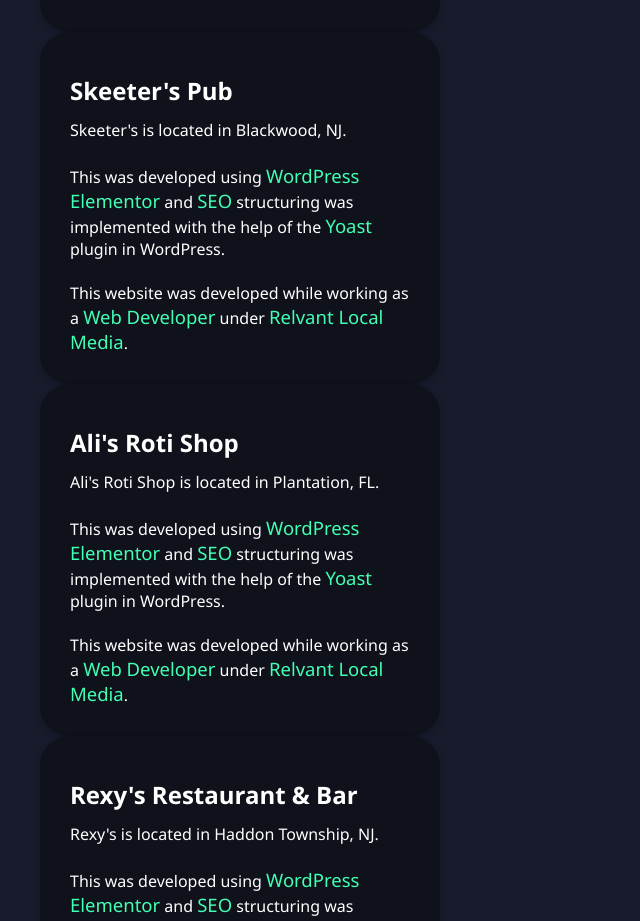
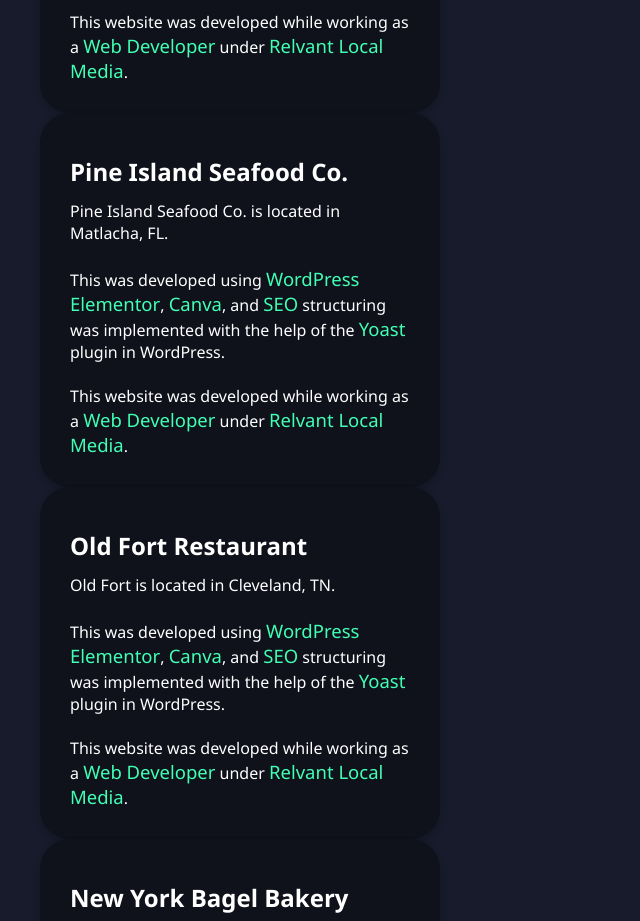
Before and after one commit to snaramirez872/seanramirez, a Next.js app: page /projects/relevant-local-media in a window 1280 px wide. Shown: the part 546-1467 px from the top of the page, without its empty margins (0-640 px from the left). Built offline with nearby package versions, Linux system fonts and the light colour scheme.

Commit message:
edited and added mor websites to rlm page

```diff
--- a/src/app/projects/relevant-local-media/page.tsx
+++ b/src/app/projects/relevant-local-media/page.tsx
@@ -6,26 +6,47 @@
     return (
         <div className="rlm-page-body">
             <h1>Relevant Local Media</h1>
-            <p className="main-copy">As a web developer, my job is to design and support the websites for Relevant Local Media's clients across the USA. At times, I will also design the branding for clients for use on their website. Below is a record of all the websites that I have been assigned to work on. Clicking the title of each card will take you to the corresponding website.</p>
+            <p className="main-copy">As a web developer, my job is to design and support the websites for Relevant Local Media's clients across the USA. At times, I will also design the branding for clients for use on their website. Below is a record of all the websites that I have been assigned to work on. Clicking the title of each card will take you to the corresponding website. All images and videos used are either provided by videographers hired by Relevant Local Media or stock from various online resources that we are authorized to use.</p>
             <div className="cards-container">
                 <ProjectCards
+                    title="US BanCard Merchant Services"
+                    link="https://usbancardtn.wpenginepowered.com"
+                    hover="Development Website for US BanCard"
+                >
+                    <p className="desc">US BanCard is a merchant servicer located in Brentwood, TN.<br /><br />This was developed using <span className="tools">WordPress Elementor</span> and <span className="tools">SEO</span> structuring was implemented with the help of the <span className="tools">Yoast</span> plugin in WordPress.<br /><br />This website was developed while working as a <span className="tools">Web Developer</span> under <Link className="tools" href="https://relevantlocalmedia.com/" target="_blank" rel="noreferrer">Relvant Local Media</Link>.</p>
+                </ProjectCards>
+                <ProjectCards
+                    title="Pine Island Seafood Co."
+                    link="pineislandsea.wpenginepowered.com"
+                    hover="Development Website for Pine Island Seafood Co."
+                >
+                    <p className="desc">Pine Island Seafood Co. is located in Matlacha, FL.<br /><br />This was developed using <span className="tools">WordPress Elementor</span>, <span className="tools">Canva</span>, and <span className="tools">SEO</span> structuring was implemented with the help of the <span className="tools">Yoast</span> plugin in WordPress.<br /><br />This website was developed while working as a <span className="tools">Web Developer</span> under <Link className="tools" href="https://relevantlocalmedia.com/" target="_blank" rel="noreferrer">Relvant Local Media</Link>.</p>
+                </ProjectCards>
+                <ProjectCards
                     title="Old Fort Restaurant"
-                    link="https://oldfort.wpenginepowered.com"
-                    hover="Development Website for Old Fort Restaurant"
+                    link="https://oldforttn.com"
+                    hover="Website for Old Fort Restaurant"
                 >
                     <p className="desc">Old Fort is located in Cleveland, TN.<br /><br />This was developed using <span className="tools">WordPress Elementor</span>, <span className="tools">Canva</span>, and <span className="tools">SEO</span> structuring was implemented with the help of the <span className="tools">Yoast</span> plugin in WordPress.<br /><br />This website was developed while working as a <span className="tools">Web Developer</span> under <Link className="tools" href="https://relevantlocalmedia.com/" target="_blank" rel="noreferrer">Relvant Local Media</Link>.</p>
                 </ProjectCards>
                 <ProjectCards
+                    title="New York Bagel Bakery"
+                    link="https://nybagelbakery.wpenginepowered.com"
+                    hover="Development Website for NY Bagel Bakery"
+                >
+                    <p className="desc">NY Bagel Bakery is located in Philadelphia, PA.<br /><br />This was developed using <span className="tools">WordPress Elementor</span> and <span className="tools">SEO</span> structuring was implemented with the help of the <span className="tools">Yoast</span> plugin in WordPress.<br /><br />This website was developed while working as a <span className="tools">Web Developer</span> under <Link className="tools" href="https://relevantlocalmedia.com/" target="_blank" rel="noreferrer">Relvant Local Media</Link>.</p>
+                </ProjectCards>
+                <ProjectCards
                     title="Skeeter's Pub"
                     link="https://skeeterspub.com"
-                    hover="Website for Skeeter's"
+                    hover="Website for Skeeter's Pub"
                 >
                     <p className="desc">Skeeter's is located in Blackwood, NJ.<br /><br />This was developed using <span className="tools">WordPress Elementor</span> and <span className="tools">SEO</span> structuring was implemented with the help of the <span className="tools">Yoast</span> plugin in WordPress.<br /><br />This website was developed while working as a <span className="tools">Web Developer</span> under <Link className="tools" href="https://relevantlocalmedia.com/" target="_blank" rel="noreferrer">Relvant Local Media</Link>.</p>
                 </ProjectCards>
                 <ProjectCards
                     title="Ali's Roti Shop"
-                    link="https://skeeterspub.wpenginepowered.com"
-                    hover="Development Website for Ali's Roti Shop - Plantation, FL"
+                    link="https://alisrotifl.com"
+                    hover="Website for Ali's Roti Shop - Plantation, FL"
                 >
                     <p className="desc">Ali's Roti Shop is located in Plantation, FL.<br /><br />This was developed using <span className="tools">WordPress Elementor</span> and <span className="tools">SEO</span> structuring was implemented with the help of the <span className="tools">Yoast</span> plugin in WordPress.<br /><br />This website was developed while working as a <span className="tools">Web Developer</span> under <Link className="tools" href="https://relevantlocalmedia.com/" target="_blank" rel="noreferrer">Relvant Local Media</Link>.</p>
                 </ProjectCards>
```
